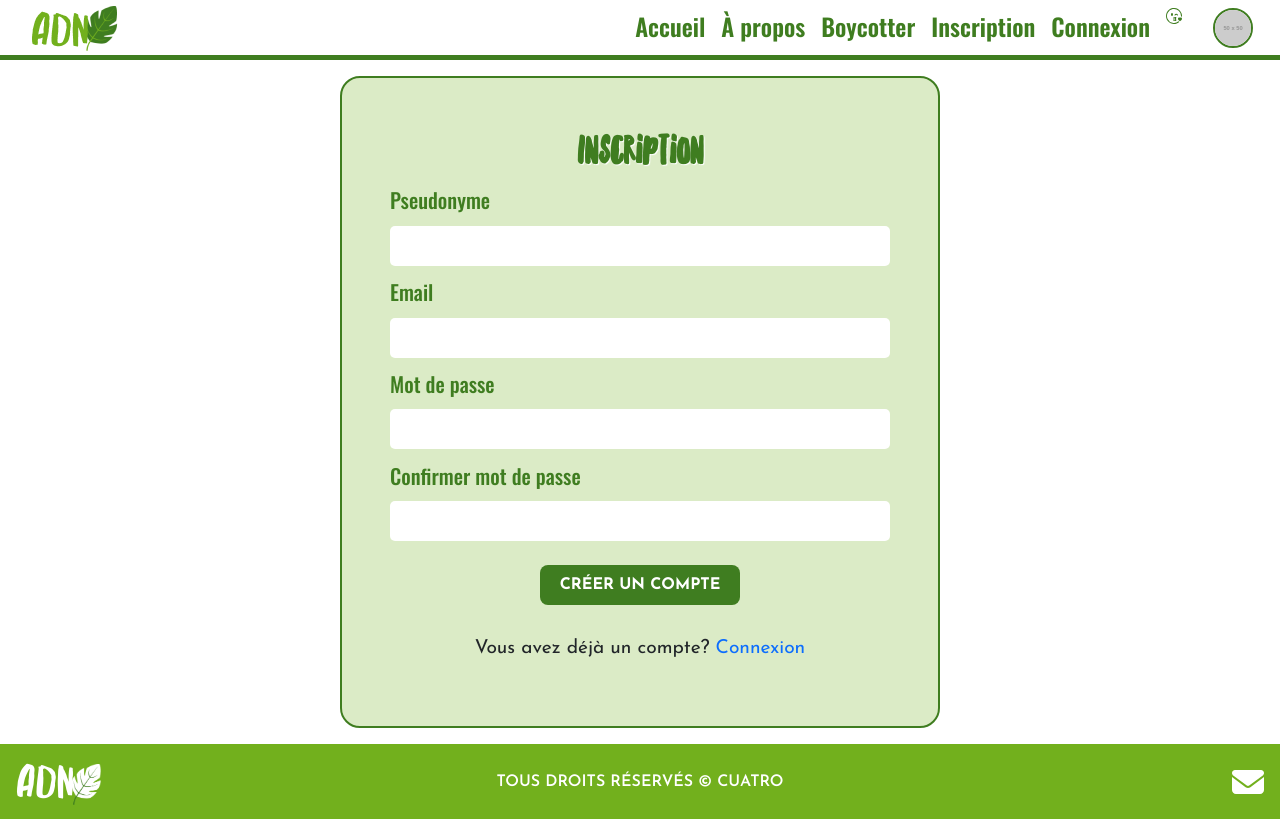
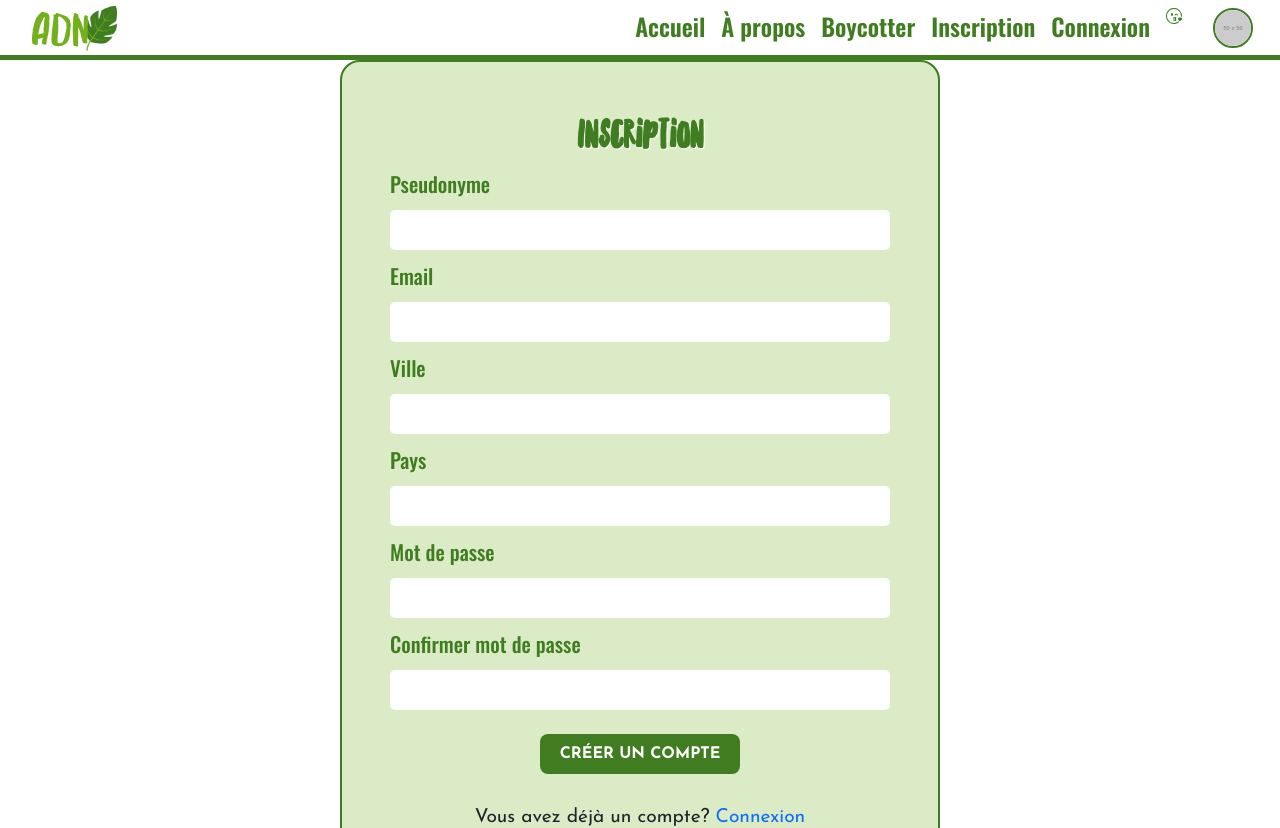
Before and after one commit to Ravencypher/projet-adn, a Vue app: page /inscription in a window 1280 px wide. Shown: the top 828 px of the page. Built offline with nearby package versions, Linux system fonts and the light colour scheme.

Commit message:
Connecter l'inscription à l'API

```diff
--- a/src/stores/authStore.js
+++ b/src/stores/authStore.js
@@ -6,9 +6,9 @@ const baseUrl = process.env.API_URL;
 const apiAdn = 'https://adn-api-rest.onrender.com/api/v1/';
 export const useAuthStore = defineStore("pseudo", {
     state: () => ({
-       user:[],
-       token:null
-}),
+        user:[],
+        token:null
+    }),
     actions: {
         loginUser(user){
             fetch(apiAdn + 'login',
@@ -30,7 +30,22 @@ export const useAuthStore = defineStore("pseudo", {
                 localStorage.setItem('user', JSON.stringify(json))
             })
             .catch(error => console.log(error))
-        }
+        },
+            //Pour creer un compte
+        register(user) {
+            const response = fetch(`${apiAdn}/signup`, {
+                method: "POST",
+                headers: {
+                    "Content-Type": "application/json",
+                },
+                body: JSON.stringify(user),
+            })
+            .then(response => {
+                //useToast.success("Vous êtes inscrit");
+                router.push({ name: "Connexion"});
+            })
+            .catch(error => console.log(error))
+        },
     }
 
         /* async login(pseudo, password){
@@ -55,24 +70,6 @@ export const useAuthStore = defineStore("pseudo", {
             throw new Error(data.message);
         }
     }, */
-
-    //Pour creer un compte
-        /* async register(pseudo, email, password, pays, ville, isAdmin) {
-            const response = await fetch(`${baseUrl}/signup`, {
-                method: "POST",
-                headers: {
-                    "Content-Type": "application/json",
-                },
-                body: JSON.stringify({pseudo, email, password, pays, ville, isAdmin}),
-            });
-            if (response.status === 201) {
-                toast.success("Vous êtes inscrit");
-                router.push({ name: "Connexion"});
-            }else {
-                const data = await response.json();
-                throw new Error(data.message);
-            }
-        }, */
 
     //Pour se deconnecter
         /* async logout(){
--- a/src/views/Inscription.vue
+++ b/src/views/Inscription.vue
@@ -3,16 +3,20 @@
   <HeaderNav />
 
   <main class="body-container container-fluid d-flex justify-content-center align-items-center flex-column">
-    <form method="post" action="" class="p-5 d-flex flex-column">
+    <form @submit.prevent="inscription" class="p-5 d-flex flex-column">
       <h2 class="text-center">Inscription</h2>
       <label for="pseudo">Pseudonyme</label>
-      <input type="text" id="pseudo" name="pseudo" required="required">
+      <input type="text" id="pseudo" v-model="pseudo" required="required">
       <label for="email">Email</label>
-      <input type="text" id="email" name="email" required="required">
+      <input type="text" id="email" v-model="email" required="required">
+      <label for="ville">Ville</label>
+      <input type="text" id="ville" v-model="ville" required="required">
+      <label for="pays">Pays</label>
+      <input type="text" id="pays" v-model="pays" required="required">
       <label for="password">Mot de passe</label>
-      <input type="password" id="password" name="password" required="required">
-      <label for="password">Confirmer mot de passe</label>
-      <input type="password" id="password" name="password" required="required">
+      <input type="password" id="password" v-model="password" required="required">
+      <label for="confirmPassword">Confirmer mot de passe</label>
+      <input type="password" id="confirmPassword" v-model="confirmPassword" required="required">
       <button type="submit" class="mx-auto mt-4 p-2 d-flex align-items-center justify-content-center">Créer un compte</button>
       <p class="text-center mt-4">Vous avez déjà un compte?
           <router-link to="/connexion">Connexion</router-link>
@@ -25,11 +29,41 @@
 <script>
 import HeaderNav from "../components/HeaderNav.vue";
 import FooterCo from "../components/FooterCo.vue";
-
+import { useAuthStore } from "@/stores/authStore";
+import { mapActions } from 'pinia';
 export default {
+  /*setup(){
+    const authStore = useAuthStore()
+    return { authStore }
+  },*/
   components: {
     HeaderNav,
     FooterCo,
+  },
+  data(){
+    return{
+      pseudo: "",
+      email: "",
+      password: "",
+      confirmPassword: "",
+      ville: "",
+      pays: "",
+      isAdmin: false,
+    }
+  },
+  methods:{
+    inscription(){
+      this.register({
+        pseudo: this.pseudo,
+        email: this.email,
+        password: this.password,
+        ville: this.ville,
+        pays: this.pays,
+        isAdmin: this.isAdmin
+      })
+    },
+
+    ...mapActions(useAuthStore, ['register'])
   }
 }
 </script>
```
